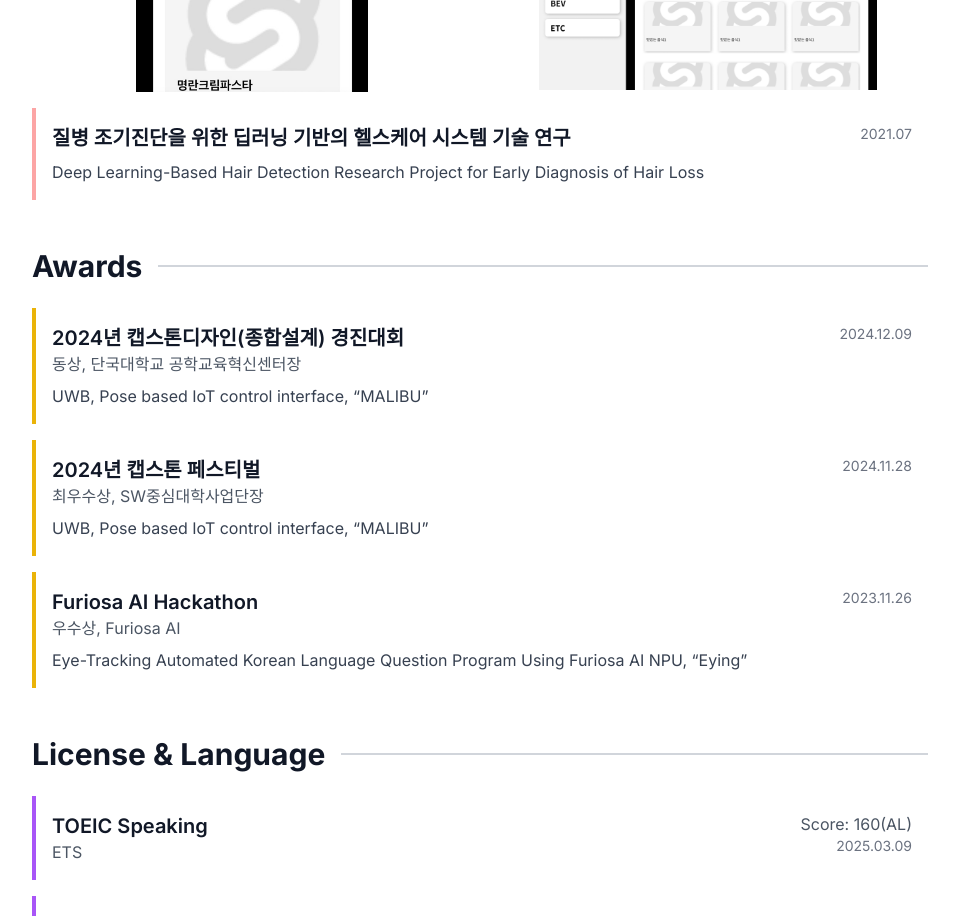
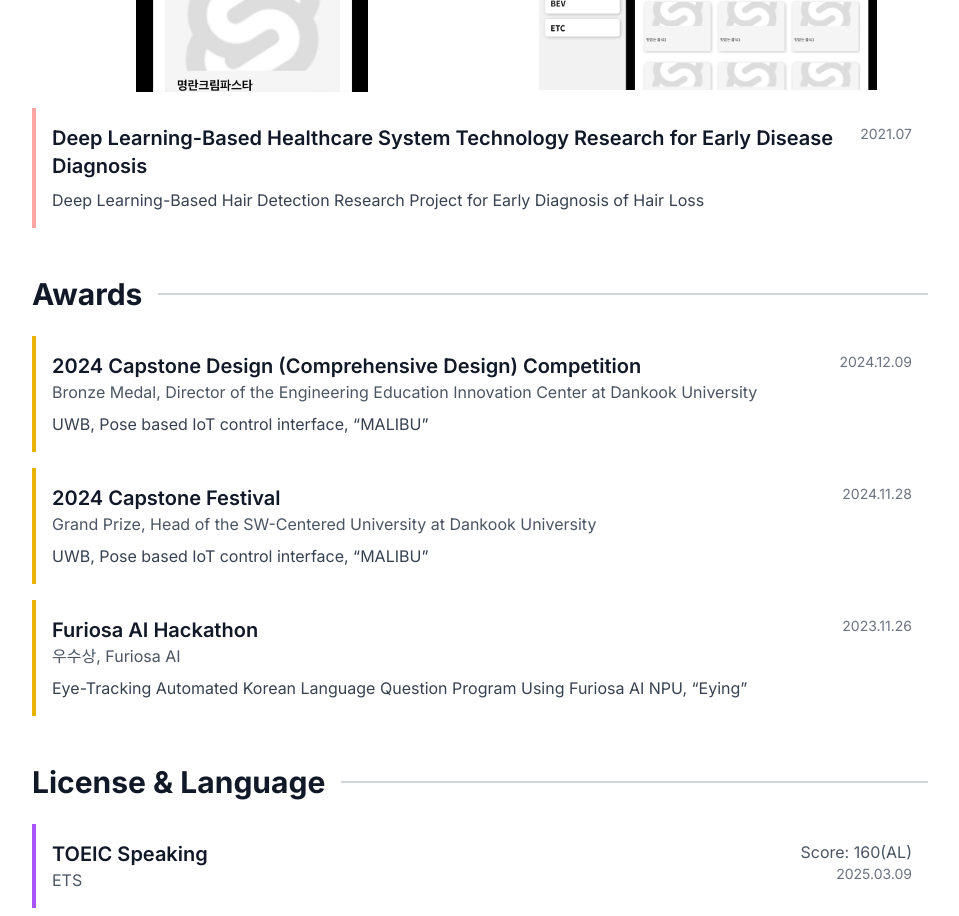
Before and after one commit to mingun0112/portfolio, a Next.js app: page / in a window 1280 px wide. Shown: the part 2840-3756 px from the top of the page, without its empty margins (160-1119 px from the left). Built offline with nearby package versions, Linux system fonts and the light colour scheme.

Commit message:
edit langunage

```diff
--- a/app/page.tsx
+++ b/app/page.tsx
@@ -345,7 +345,7 @@ export default function Home() {
           </Item> */}
 
           <Item
-            title="질병 조기진단을 위한 딥러닝 기반의 헬스케어 시스템 기술 연구"
+            title="Deep Learning-Based Healthcare System Technology Research for Early Disease Diagnosis"
             subtitle=""
             rightContent={{
               top: "",
@@ -360,8 +360,8 @@ export default function Home() {
 
         <Section title="Awards">
           <Item
-            title="2024년 캡스톤디자인(종합설계) 경진대회"
-            subtitle="동상, 단국대학교 공학교육혁신센터장"
+            title="2024 Capstone Design (Comprehensive Design) Competition"
+            subtitle="Bronze Medal, Director of the Engineering Education Innovation Center at Dankook University"
             rightContent={{
               top: "",
               bottom: "2024.12.09"
@@ -372,8 +372,8 @@ export default function Home() {
           </Item>
 
           <Item
-            title="2024년 캡스톤 페스티벌"
-            subtitle="최우수상, SW중심대학사업단장"
+            title="2024 Capstone Festival"
+            subtitle="Grand Prize, Head of the SW-Centered University at Dankook University"
             rightContent={{
               top: "",
               bottom: "2024.11.28"
```
